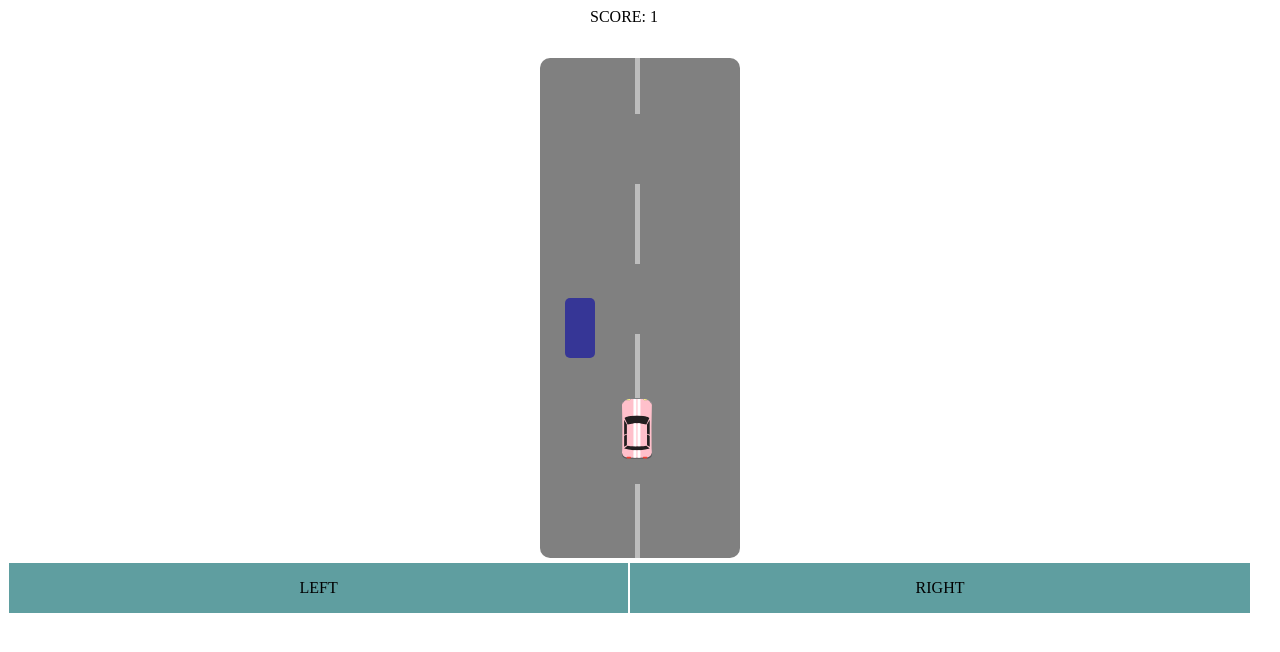
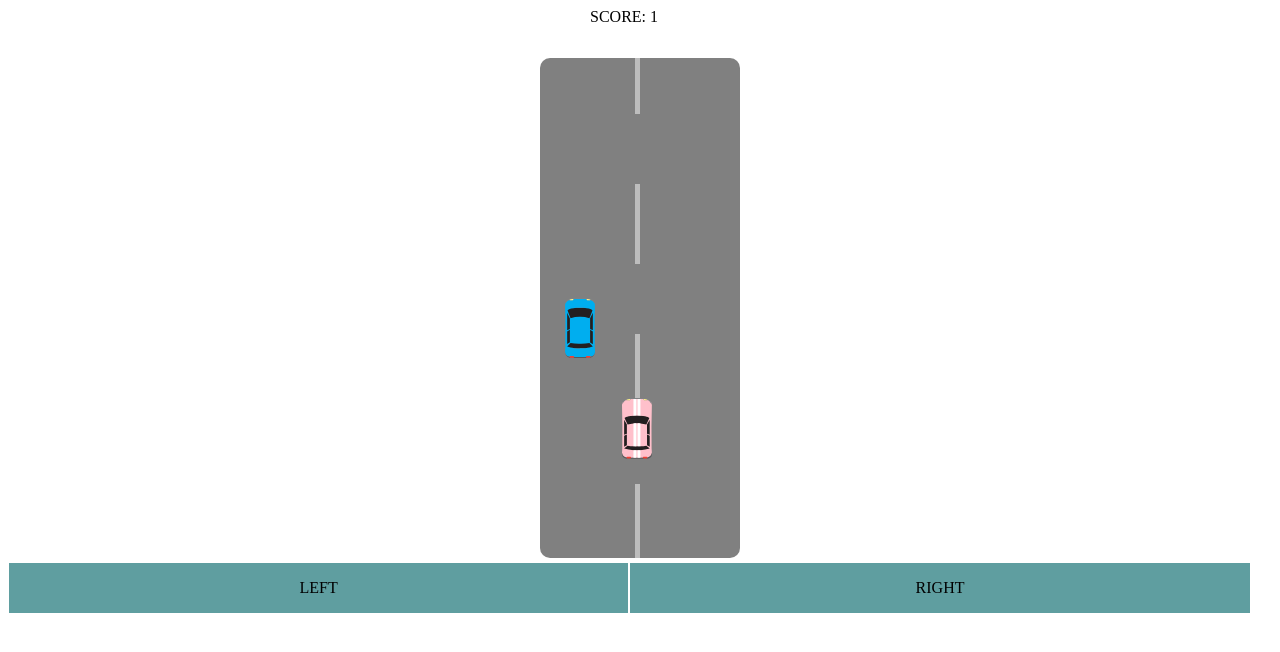
Before and after one commit to serrano1314/mini-car-game, a plain HTML site: page index.html in a window 1280 px wide. Both pictures are taken after a click on the element "CLICK/ENTER TO START GAME!". Drawn offline with Linux system fonts and the light colour scheme.

Commit message:
add car image to enemy car

```diff
--- a/style.css
+++ b/style.css
@@ -38,6 +38,10 @@
     width: 30px;
     height: 60px;
 }
+.enemy-car{
+    margin: 0;
+    background-image: url("img/car.svg");
+}
 #svg-car1{
     fill: blue;
 }
@@ -50,10 +54,6 @@
 .car-turbo{
     border-bottom: 5px solid;
     border-color: yellow;
-}
-.enemy-car{
-    margin: 0;
-    background-color: rgb(54, 54, 150);
 }
 .lines{
     position: absolute;
```
